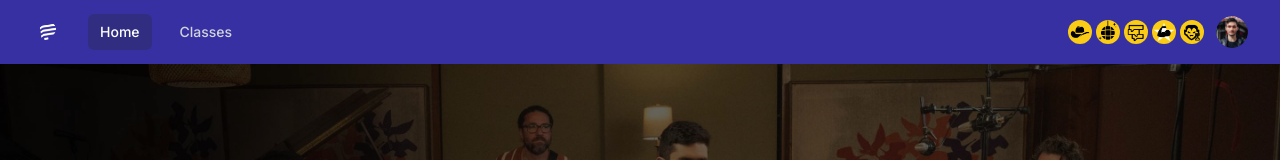
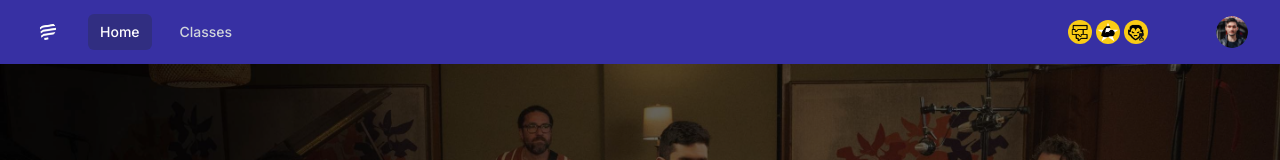
Before and after one commit to joelaul/pickupmusic, a Next.js app: page / in a window 1280 px wide. Shown: the top 160 px of the page. Built offline with nearby package versions, Linux system fonts and the light colour scheme.

Commit message:
Reduce number of recent badges from 5 to 3

```diff
--- a/src/components/Nav/Nav.tsx
+++ b/src/components/Nav/Nav.tsx
@@ -80,7 +80,7 @@ export const Nav = () => {
                 {/* Badge preview */}
                 <div className="h-6 grid grid-cols-5 gap-1 hover:scale-110   hover:cursor-pointer">
                   {BADGES_ACQUIRED(BADGES)
-                    .slice(-5)
+                    .slice(-3)
                     .map(({ imgSrc }) => (
                       <div key="name">
                         <img
```
